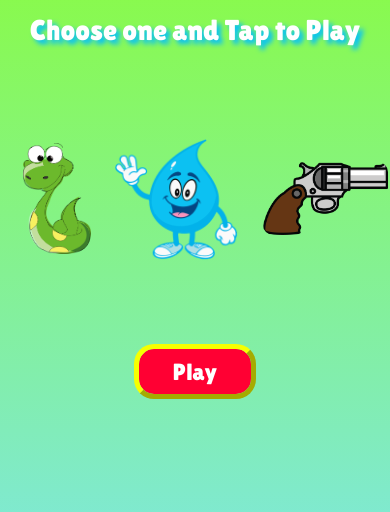
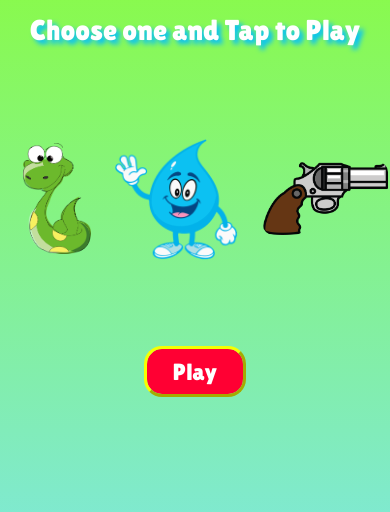
Before and after one commit to AmannRawat/Snake-Water-Gun, a plain HTML site: page index.html in a window 390 px wide. Both pictures are taken after a click on the button "Play". Shown: the part 160-672 px from the top of the page. Drawn offline with Linux system fonts and the light colour scheme.

Commit message:
Update SWG.css

```diff
--- a/SWG.css
+++ b/SWG.css
@@ -439,7 +439,8 @@ footer .img {
         font-size: 6vw;
         padding: 2.3vw 6vw;
     }
-    #btn:hover{
+    #btn:focus{
+        padding: 2.4vw 6.5vw;
         outline: 3px outset rgb(246, 255, 0);
     }
 }
```
